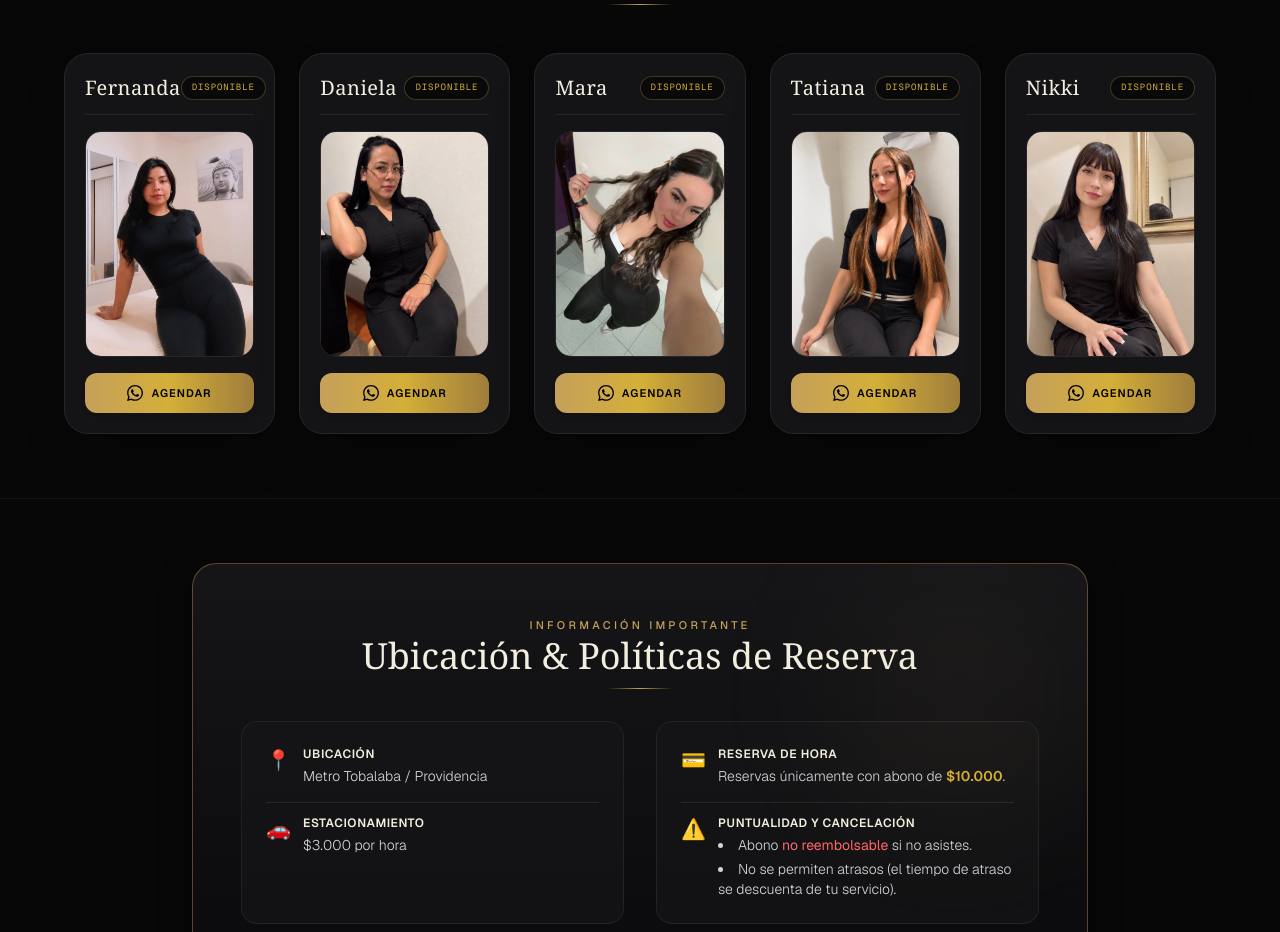
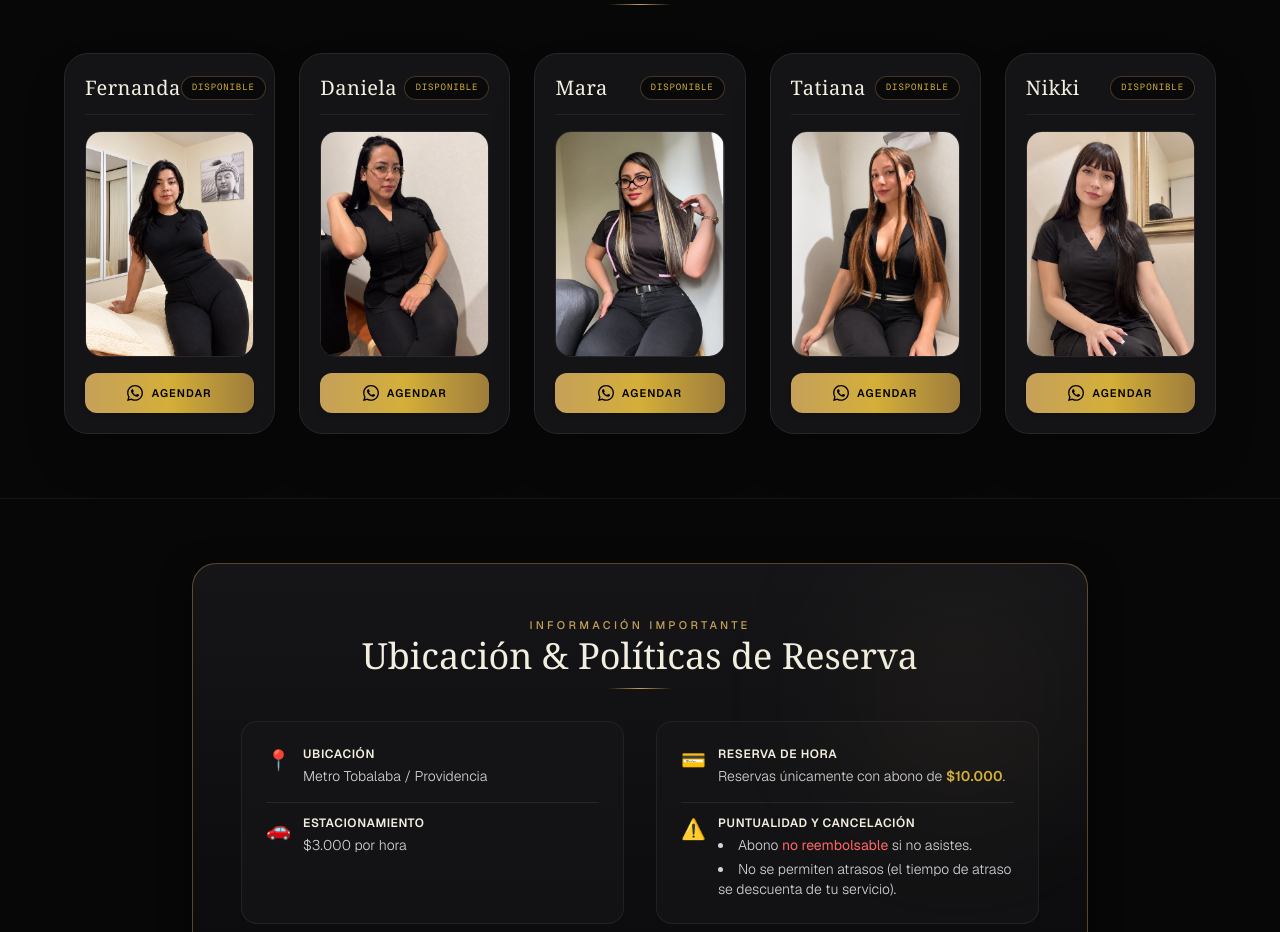
Before and after one commit to maruapersonal-create/tantraprovidencia-web, a Next.js app: page / in a window 1280 px wide. Shown: the part 1627-2559 px from the top of the page. Built offline with nearby package versions, Linux system fonts and the light colour scheme.

Commit message:
Actualizadas imagenes de Fernanda y Mara

```diff
--- a/app/page.tsx
+++ b/app/page.tsx
@@ -59,7 +59,7 @@ const MASAJISTAS: Masajista[] = [
   {
     id: 'fernanda',
     name: 'Fernanda',
-    coverImage: '/IMAGES/MFERNANDA.jpeg',
+    coverImage: '/IMAGES/FERNANDA1.png',
     photos: ['/IMAGES/FERNANDA1.png'],
   },
   {
@@ -71,8 +71,8 @@ const MASAJISTAS: Masajista[] = [
   {
     id: 'mara',
     name: 'Mara',
-    coverImage: '/IMAGES/MMARA.jpeg',
-    photos: ['/IMAGES/MMARA.jpeg'],
+    coverImage: '/IMAGES/MARA2.jpeg',
+    photos: ['/IMAGES/MARA2.jpeg'],
   },
   {
     id: 'tatiana',
```
Also changed, not shown: public/IMAGES/MARA2.jpeg (added).
